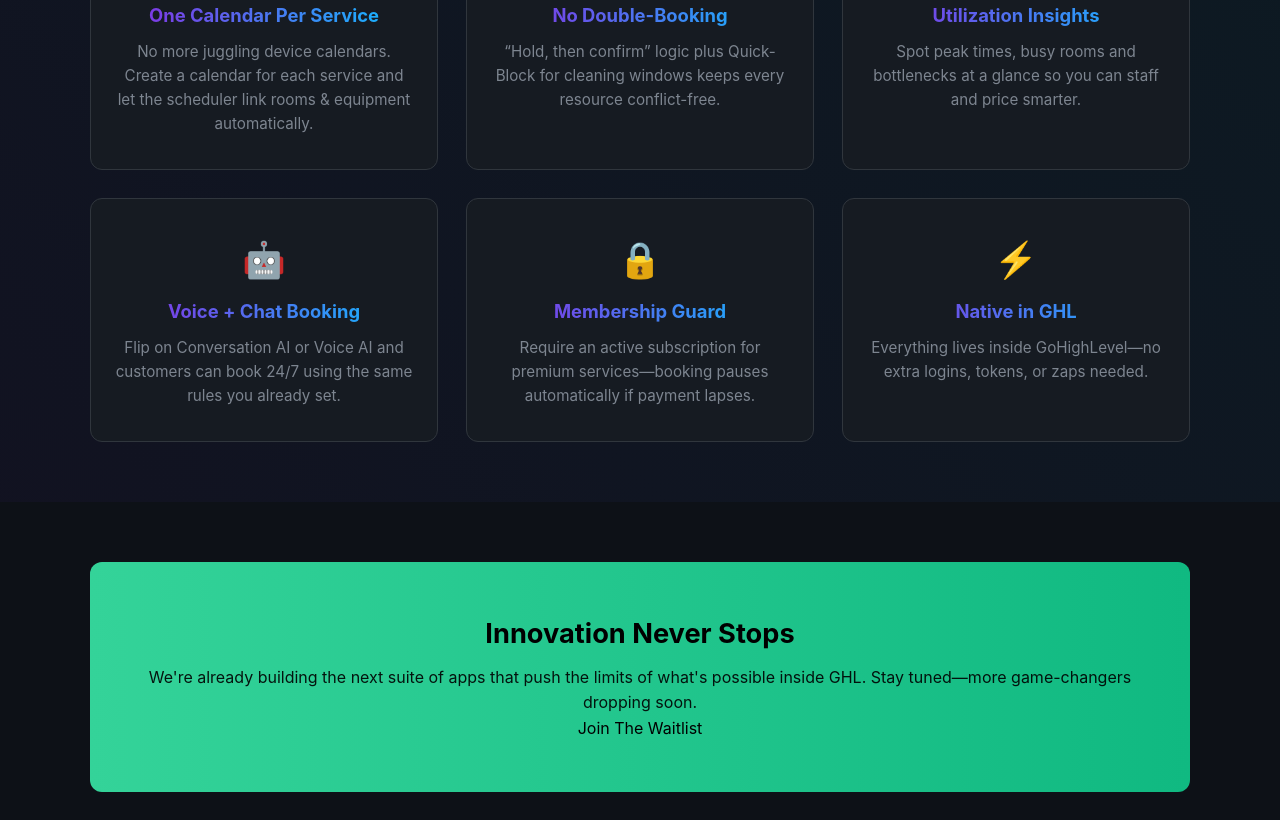
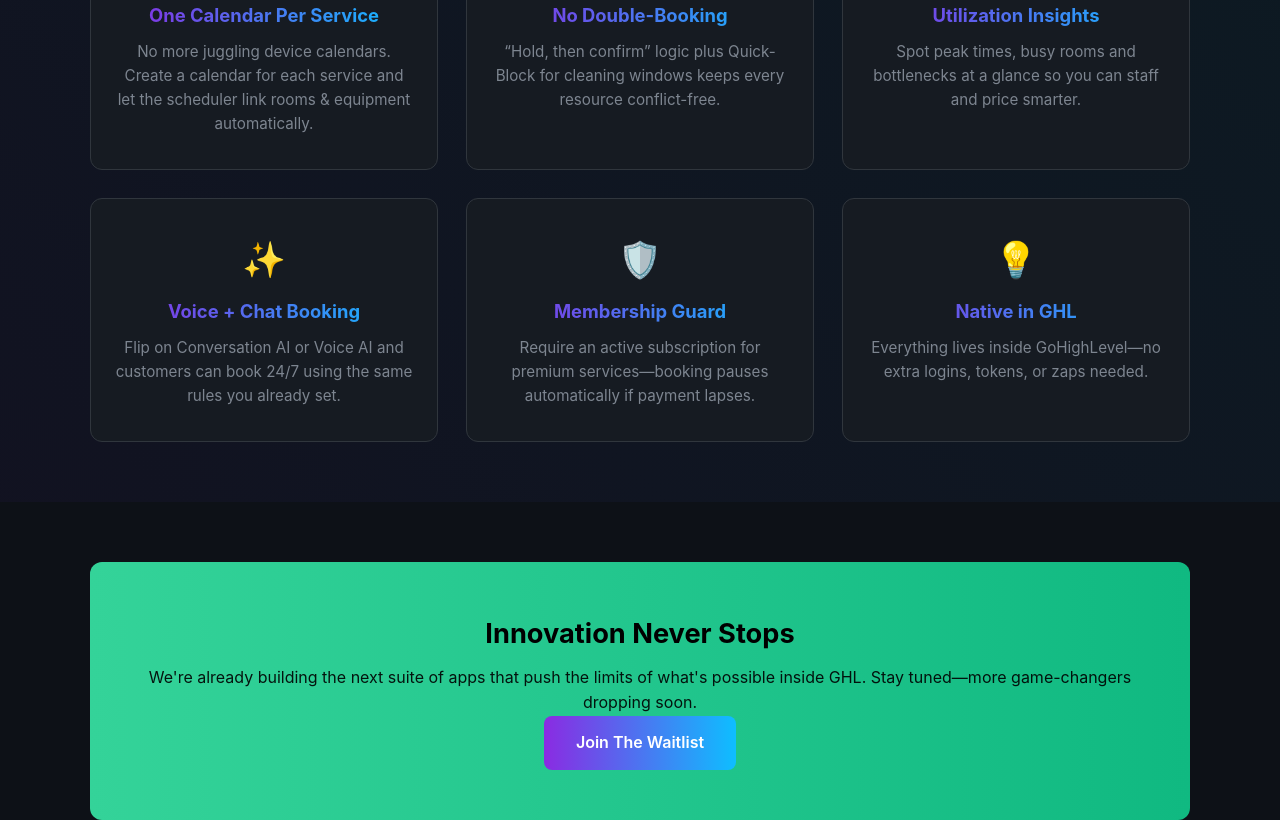
Before and after one commit to whitbeckrental-spec/ai-scheduler-download, a plain HTML site: page index.html in a window 1280 px wide. Shown: the part 545-1365 px from the top of the page. Before the commit the page ends 1337 px from the top, so only its background shows below. Drawn offline with Linux system fonts and the light colour scheme.

Commit message:
Update index.html
Full code block
Updated Features Emojis
Updated CTA format mid body

```diff
--- a/index.html
+++ b/index.html
@@ -13,21 +13,24 @@
       --sub:#7d8590;
       --grad-start:#452293;
       --grad-end:#0e81a6;
-      --logoGrad:linear-gradient(90deg,#8A2BE2,#0EBEFF); /* same as "Confidence" on tiptrack.pro */
+      --logoGrad:linear-gradient(90deg,#8A2BE2,#0EBEFF);
     }
     *{box-sizing:border-box;margin:0;padding:0;font-family:-apple-system,BlinkMacSystemFont,"Segoe UI",Roboto,Helvetica,Arial,sans-serif;}
     body{background:var(--bg);color:var(--text);line-height:1.6;}
     a{text-decoration:none;color:inherit;}
-    /* ---------- top nav ---------- */
+
+    /* --- nav --- */
     .navbar{position:fixed;top:0;left:0;right:0;background:var(--card);border-bottom:1px solid var(--border);z-index:1000;}
     .navInner{max-width:1100px;margin:auto;padding:16px 20px;display:flex;align-items:center;}
     .logo{font-size:1.25rem;font-weight:800;background:var(--logoGrad);-webkit-background-clip:text;-webkit-text-fill-color:transparent;}
-    /* ---------- hero ---------- */
+
+    /* --- hero --- */
     .hero{text-align:center;padding:120px 20px 70px;}
     .badge{display:inline-block;background:var(--logoGrad);color:#fff;font-weight:700;padding:6px 14px;border-radius:999px;font-size:.75rem;margin-bottom:1.2rem;}
     .hero h1{font-size:clamp(2.2rem,5vw,3.4rem);font-weight:800;margin-bottom:.5em;}
     .hero p{font-size:1.25rem;color:var(--sub);}
-    /* ---------- features grid with gradient bg ---------- */
+
+    /* --- features --- */
     .features{position:relative;padding:60px 20px;overflow:hidden;}
     .features::before{content:"";position:absolute;inset:0;background:linear-gradient(45deg,var(--grad-start),var(--grad-end));opacity:.08;pointer-events:none;}
     .container{max-width:1100px;margin:auto;position:relative;z-index:1;}
@@ -36,10 +39,15 @@
     .card .emoji{font-size:2.2rem;margin-bottom:.6rem;}
     .card h3{font-size:1.15rem;margin-bottom:.6rem;background:var(--logoGrad);-webkit-background-clip:text;-webkit-text-fill-color:transparent;}
     .card p{color:var(--sub);font-size:.95rem;}
-    /* ---------- future section ---------- */
+
+    /* --- future --- */
     .future{background:linear-gradient(90deg,#34d399,#10b981);color:#000;border-radius:12px;padding:50px 30px;text-align:center;margin-top:60px;}
     .future h2{font-size:1.7rem;margin-bottom:.6rem;}
     .future p{font-size:1rem;opacity:.9;}
+
+    /* --- CTA button (purple→blue gradient) --- */
+    .btn{background:var(--logoGrad);color:#fff;padding:14px 32px;border-radius:8px;font-weight:600;border:none;cursor:pointer;font-size:1rem;transition:opacity .25s;text-decoration:none;display:inline-block;}
+    .btn:hover{opacity:.85;}
   </style>
 </head>
 <body>
@@ -61,39 +69,16 @@
   <section class="features">
     <div class="container">
       <div class="grid">
-        <div class="card">
-          <div class="emoji">📅</div>
-          <h3>One Calendar Per Service</h3>
-          <p>No more juggling device calendars. Create a calendar for each service and let the scheduler link rooms & equipment automatically.</p>
-        </div>
-        <div class="card">
-          <div class="emoji">🚫</div>
-          <h3>No Double-Booking</h3>
-          <p>“Hold, then confirm” logic plus Quick-Block for cleaning windows keeps every resource conflict-free.</p>
-        </div>
-        <div class="card">
-          <div class="emoji">📊</div>
-          <h3>Utilization Insights</h3>
-          <p>Spot peak times, busy rooms and bottlenecks at a glance so you can staff and price smarter.</p>
-        </div>
-        <div class="card">
-          <div class="emoji">🤖</div>
-          <h3>Voice + Chat Booking</h3>
-          <p>Flip on Conversation AI or Voice AI and customers can book 24/7 using the same rules you already set.</p>
-        </div>
-        <div class="card">
-          <div class="emoji">🔒</div>
-          <h3>Membership Guard</h3>
-          <p>Require an active subscription for premium services—booking pauses automatically if payment lapses.</p>
-        </div>
-        <div class="card">
-          <div class="emoji">⚡</div>
-          <h3>Native in GHL</h3>
-          <p>Everything lives inside GoHighLevel—no extra logins, tokens, or zaps needed.</p>
-        </div>
+        <div class="card"><div class="emoji">🗓️</div><h3>One Calendar Per Service</h3><p>No more juggling device calendars. Create a calendar for each service and let the scheduler link rooms & equipment automatically.</p></div>
+        <div class="card"><div class="emoji">🚫</div><h3>No Double-Booking</h3><p>“Hold, then confirm” logic plus Quick-Block for cleaning windows keeps every resource conflict-free.</p></div>
+        <div class="card"><div class="emoji">📈</div><h3>Utilization Insights</h3><p>Spot peak times, busy rooms and bottlenecks at a glance so you can staff and price smarter.</p></div>
+        <div class="card"><div class="emoji">✨</div><h3>Voice + Chat Booking</h3><p>Flip on Conversation AI or Voice AI and customers can book 24/7 using the same rules you already set.</p></div>
+        <div class="card"><div class="emoji">🛡️</div><h3>Membership Guard</h3><p>Require an active subscription for premium services—booking pauses automatically if payment lapses.</p></div>
+        <div class="card"><div class="emoji">💡</div><h3>Native in GHL</h3><p>Everything lives inside GoHighLevel—no extra logins, tokens, or zaps needed.</p></div>
       </div>
     </div>
   </section>
+
   <!-- ---- future pacing ---- -->
   <section class="container">
     <div class="future">
```
Lines whose indentation alone changed are shown as unchanged.
